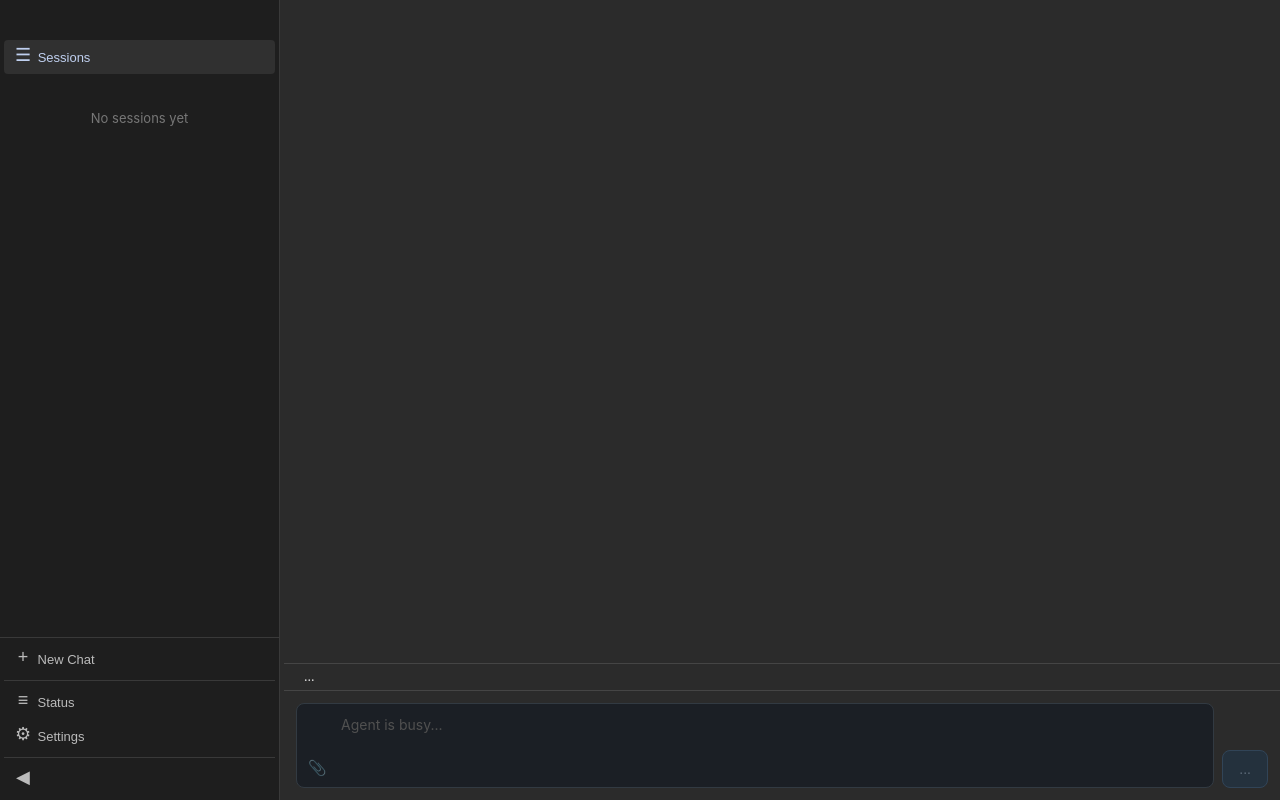
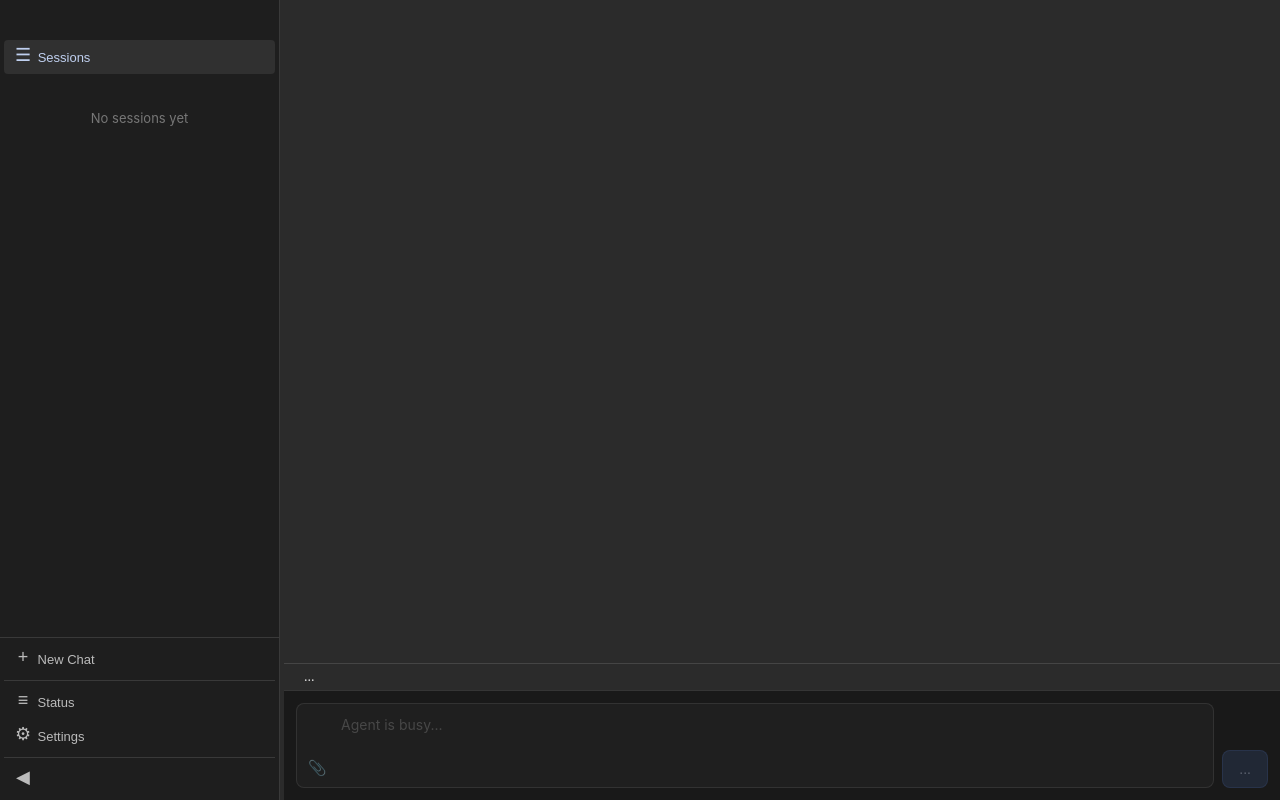
Before and after one commit to nlink-jp/shell-agent-v2, a React (Vite) app in the folder app/frontend/: page / in a window 1280 px wide. Built offline with nearby package versions, Linux system fonts and the light colour scheme.

Commit message:
fix: chat input area uses theme variables
textarea, send button, attach button were hardcoded to dark-blue
colors and didn't follow Light/Warm/Midnight themes. Switched to
--bg-input-field, --bg-btn-primary, --border-accent, etc.

Co-Authored-By: Claude Opus 4.7 (1M context) <noreply@anthropic.com>

```diff
--- a/app/frontend/src/App.css
+++ b/app/frontend/src/App.css
@@ -1344,6 +1344,7 @@ input, textarea {
     display: flex;
     flex-direction: column;
     padding: 12px;
+    background: var(--bg-input);
     border-top: 1px solid var(--border-primary, #2a3a4a);
 }
 
@@ -1407,10 +1408,10 @@ input, textarea {
 .input-row textarea {
     flex: 1;
     padding: 10px 14px 10px 44px;
-    border: 1px solid #3a4a5a;
+    border: 1px solid var(--border-input);
     border-radius: 8px;
-    background: #0d1520;
-    color: #e0e0e0;
+    background: var(--bg-input-field);
+    color: var(--text-primary);
     font-size: 14px;
     font-family: inherit;
     line-height: 1.5;
@@ -1424,7 +1425,7 @@ input, textarea {
 }
 
 .input-row textarea:focus {
-    border-color: #5a8abf;
+    border-color: var(--border-accent);
 }
 
 .input-row textarea:disabled {
@@ -1434,10 +1435,10 @@ input, textarea {
 
 .input-row button {
     padding: 10px 16px;
-    border: 1px solid #3a6a9a;
+    border: 1px solid var(--border-accent);
     border-radius: 8px;
-    background: #1a3a5a;
-    color: #aaccee;
+    background: var(--bg-btn-primary);
+    color: var(--text-accent);
     cursor: pointer;
     font-size: 14px;
     white-space: nowrap;
@@ -1445,7 +1446,7 @@ input, textarea {
 }
 
 .input-row button:hover {
-    background: #2a4a6a;
+    background: var(--bg-btn-primary-hover);
 }
 
 .input-row button:disabled {
@@ -1463,7 +1464,7 @@ input, textarea {
     border: none !important;
     border-radius: 50% !important;
     background: transparent !important;
-    color: #6688aa !important;
+    color: var(--text-muted) !important;
     font-size: 15px !important;
     line-height: 1 !important;
     display: flex;
@@ -1472,8 +1473,8 @@ input, textarea {
 }
 
 .attach-btn:hover {
-    background: #1a2a3a !important;
-    color: #aaccee !important;
+    background: var(--bg-hover) !important;
+    color: var(--text-primary) !important;
 }
 
 /* Pending images */
```
